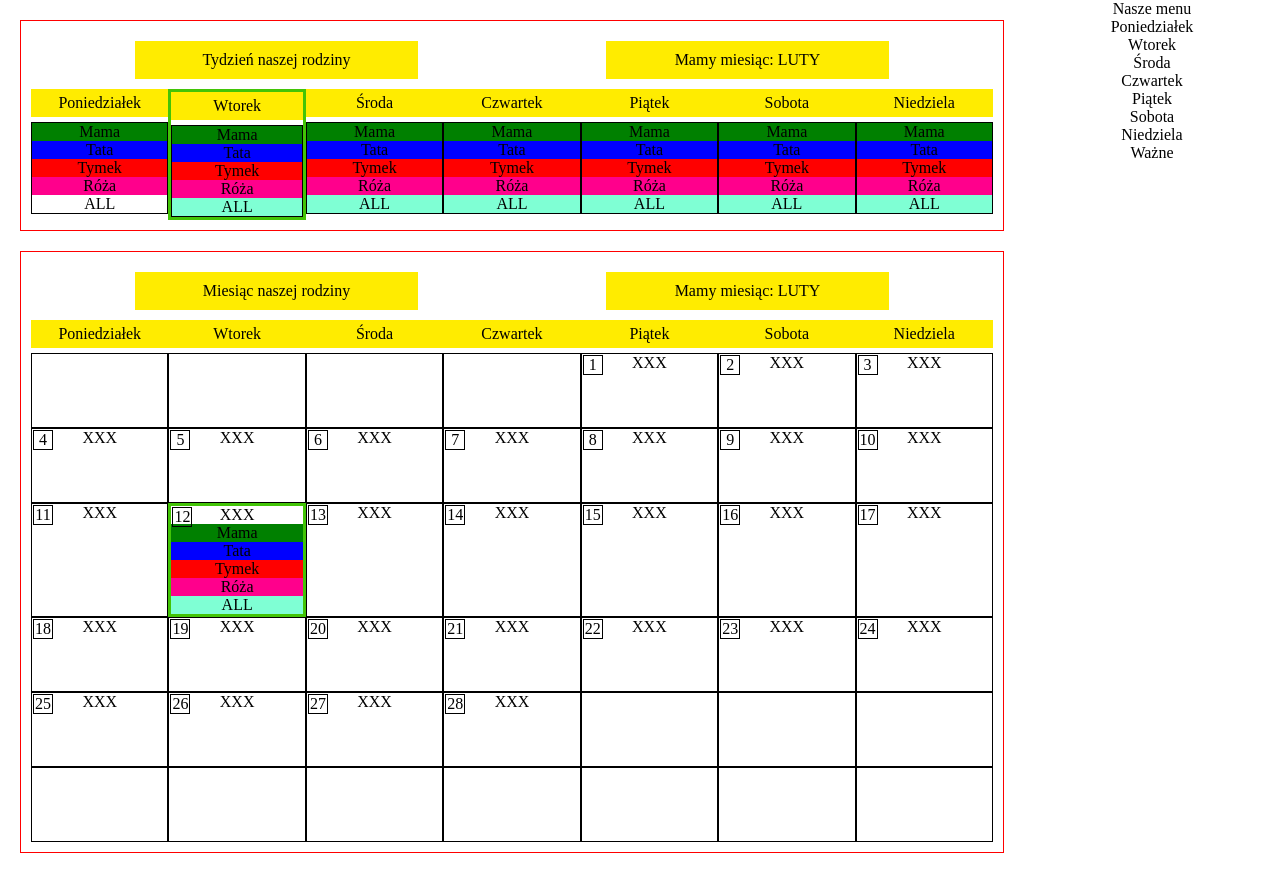
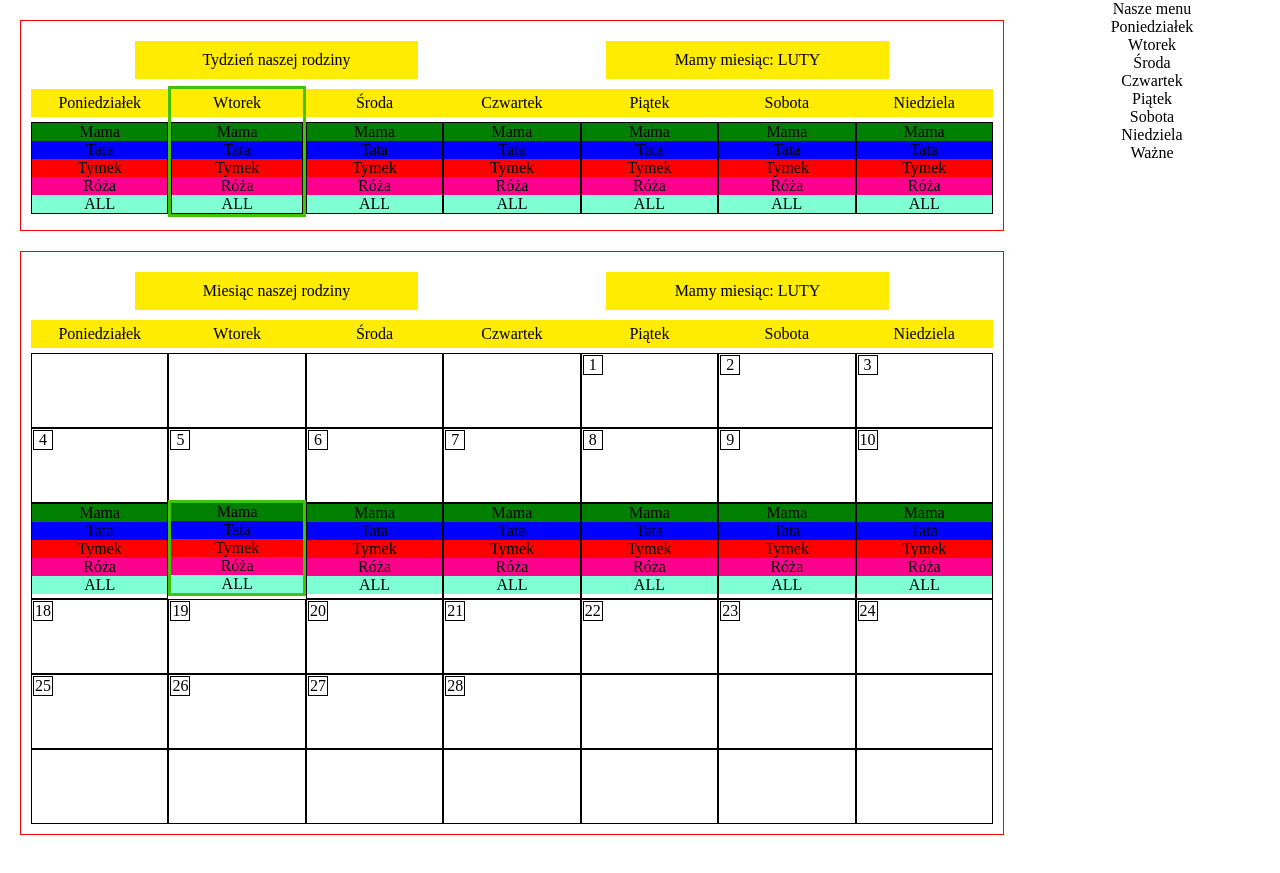
Before and after one commit to plOnion/familly-planner_v2, a plain HTML site: page index.html in a window 1280 px wide. Drawn offline with Linux system fonts and the light colour scheme.

Commit message:
planner update funcion added

```diff
--- a/index.html
+++ b/index.html
@@ -27,7 +27,7 @@
                         <div class="member dad">Tata</div>
                         <div class="member son">Tymek</div>
                         <div class="member rossie">Róża</div>
-                        <div class="member ">ALL</div>
+                        <div class="member all">ALL</div>
                     </div>
                 </div>
                 <div class="day">
@@ -107,48 +107,48 @@
                 <div class="day__header" style="width: 14.28%">Niedziela</div>
             </div>
             <div id="month" class="flex">
-                <div data-row="first"  class="day border"></div>
-                <div data-row="first"  class="day border"></div>
-                <div data-row="first"  class="day border"></div>
-                <div data-row="first"  class="day border"></div>
-                <div data-row="first"  class="day border"></div>
-                <div data-row="first"  class="day border"></div>
-                <div data-row="first"  class="day border"></div>
-                <div data-row="second" class="day border"></div>
-                <div data-row="second" class="day border"></div>
-                <div data-row="second" class="day border"></div>
-                <div data-row="second" class="day border"></div>
-                <div data-row="second" class="day border"></div>
-                <div data-row="second" class="day border"></div>
-                <div data-row="second" class="day border"></div>
-                <div data-row="third" class="day border"></div>
-                <div data-row="third" class="day border"></div>
-                <div data-row="third" class="day border"></div>
-                <div data-row="third" class="day border"></div>
-                <div data-row="third" class="day border"></div>
-                <div data-row="third" class="day border"></div>
-                <div data-row="third" class="day border"></div>
-                <div data-row="fourth" class="day border"></div>
-                <div data-row="fourth" class="day border"></div>
-                <div data-row="fourth" class="day border"></div>
-                <div data-row="fourth" class="day border"></div>
-                <div data-row="fourth" class="day border"></div>
-                <div data-row="fourth" class="day border"></div>
-                <div data-row="fourth" class="day border"></div>
-                <div data-row="fifth" class="day border"></div>
-                <div data-row="fifth" class="day border"></div>
-                <div data-row="fifth" class="day border"></div>
-                <div data-row="fifth" class="day border"></div>
-                <div data-row="fifth" class="day border"></div>
-                <div data-row="fifth" class="day border"></div>
-                <div data-row="fifth" class="day border"></div>
-                <div data-row="sixth" class="day border"></div>
-                <div data-row="sixth" class="day border"></div>
-                <div data-row="sixth" class="day border"></div>
-                <div data-row="sixth" class="day border"></div>
-                <div data-row="sixth" class="day border"></div>
-                <div data-row="sixth" class="day border"></div>
-                <div data-row="sixth" class="day border"></div>
+                <div data-row="1"  class="day border"></div>
+                <div data-row="1"  class="day border"></div>
+                <div data-row="1"  class="day border"></div>
+                <div data-row="1"  class="day border"></div>
+                <div data-row="1"  class="day border"></div>
+                <div data-row="1"  class="day border"></div>
+                <div data-row="1"  class="day border"></div>
+                <div data-row="2" class="day border"></div>
+                <div data-row="2" class="day border"></div>
+                <div data-row="2" class="day border"></div>
+                <div data-row="2" class="day border"></div>
+                <div data-row="2" class="day border"></div>
+                <div data-row="2" class="day border"></div>
+                <div data-row="2" class="day border"></div>
+                <div data-row="3" class="day border"></div>
+                <div data-row="3" class="day border"></div>
+                <div data-row="3" class="day border"></div>
+                <div data-row="3" class="day border"></div>
+                <div data-row="3" class="day border"></div>
+                <div data-row="3" class="day border"></div>
+                <div data-row="3" class="day border"></div>
+                <div data-row="4" class="day border"></div>
+                <div data-row="4" class="day border"></div>
+                <div data-row="4" class="day border"></div>
+                <div data-row="4" class="day border"></div>
+                <div data-row="4" class="day border"></div>
+                <div data-row="4" class="day border"></div>
+                <div data-row="4" class="day border"></div>
+                <div data-row="5" class="day border"></div>
+                <div data-row="5" class="day border"></div>
+                <div data-row="5" class="day border"></div>
+                <div data-row="5" class="day border"></div>
+                <div data-row="5" class="day border"></div>
+                <div data-row="5" class="day border"></div>
+                <div data-row="5" class="day border"></div>
+                <div data-row="6" class="day border"></div>
+                <div data-row="6" class="day border"></div>
+                <div data-row="6" class="day border"></div>
+                <div data-row="6" class="day border"></div>
+                <div data-row="6" class="day border"></div>
+                <div data-row="6" class="day border"></div>
+                <div data-row="6" class="day border"></div>
             </div>
         </section>
     </main>
--- a/main.js
+++ b/main.js
@@ -58,6 +58,7 @@ const closeModal = () =>{
     modal.style.visibility = "hidden";
     let active = document.querySelector(".active");
         active.classList.remove("active");
+        updatePlaner();
 }
 
 modalInput.addEventListener("change", newTask);
@@ -76,17 +77,43 @@ members.forEach((item) =>{
 let number = 1;
 for (let i=firstMonthDay-1; i<daysInMonth+firstMonthDay-1; i++){
     daysTable[i].dataset.number = number++;
-    daysTable[i].innerHTML = `XXX<div class="square">${daysTable[i].dataset.number}<div>`;
+    daysTable[i].innerHTML = `<div class="square">${daysTable[i].dataset.number}<div>`;
     daysTable[i].classList.contains("square") ? daysTable[i].innerHTML = `<div class='xxx'>z</div>` : number;
 }
 
 // ********************kopiowanie zdarzeń
-console.log(document.querySelector(".today"));
 const todayTasks = document.querySelector(".today .day__task").innerHTML;
-[...document.querySelectorAll(".today")][1].innerHTML +=todayTasks;
+const weekTask = [...document.querySelectorAll(".day__task")];
+// const xxxxx = document.querySelector(".day__task");
+// [...document.querySelectorAll(".today")][1].innerHTML +=todayTasks;
 
 let actualWeek = ([...document.querySelectorAll(".today")][1].dataset.row);
 let actualWeekRow = [...document.querySelectorAll('#month [data-row="'+actualWeek+'"]')];
 
-console.log(actualWeek);
-console.log(actualWeekRow);
+// console.log(daysTable);
+// console.log(actualWeekRow);
+// console.log(weekTask);
+// console.log(actualWeek);
+
+const updatePlaner = () =>{
+    actualWeekRow.forEach((item, index) =>{
+    item.innerHTML = weekTask[index].innerHTML;
+})
+}
+
+updatePlaner();
+
+// // const weekCreation = () =>{
+//     // number = 1;
+//     // let weeks = [];
+//     // for (let i=0; i<52; i++){
+//     //     [week+i]= [];
+//     // }
+//     let weeks = [];
+//     for (var i = 0; i < 6; ++i) {
+//     weeks[i] = [];
+// }
+
+// weeks[3] = weekTask;
+// // console.log(weeks[actualWeek]);
+// // }
--- a/style.css
+++ b/style.css
@@ -62,6 +62,7 @@ aside{
 
 .today{
 	border: 3px solid rgb(66, 196, 6);
+	top:-3px;
 }
 
 .square{
@@ -82,13 +83,21 @@ background: rgba(0, 0, 0, 0.7);
 visibility: hidden;
 }
 
-.modal input{
+.modal input, .modal select{
 	position: relative;
 	top: 50vh;
 	margin: auto;
 	padding: 10px;
 	/* background: black; */
+	/* width: 60%; */
+}
+
+.modal input{
 	width: 60%;
+}
+
+.modal select{
+	width: 20%;
 }
 
 .btn{
```
